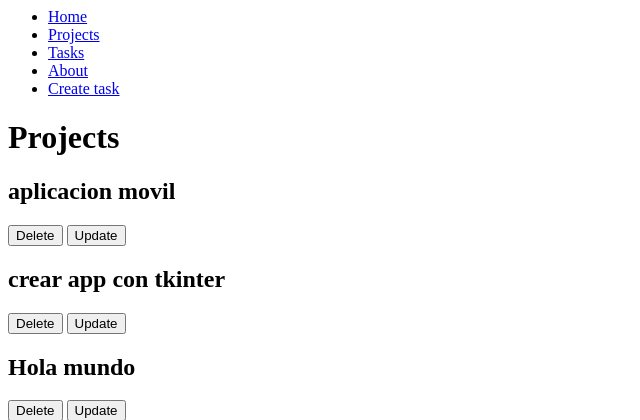
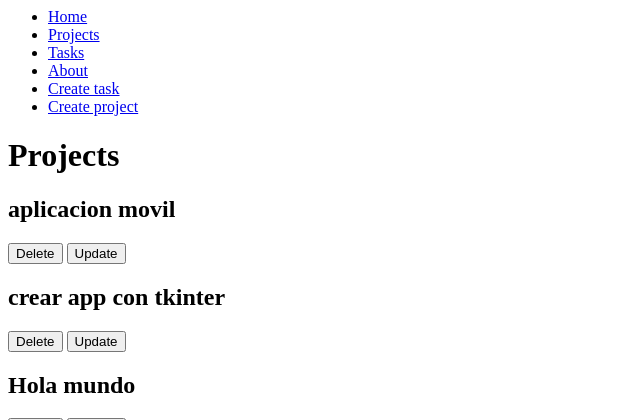
Before and after one commit to Hacedor2003/Proyecto-Django, a Django app: page /projects/ in a window 1280 px wide. Shown: the top 420 px of the page, without its empty margins (0-640 px from the left). Run offline with Django 4.2, Linux system fonts and the light colour scheme; data comes from the database, SQL or seed files in the repository; both versions use the stored data as it was after the commit.

Commit message:
Agregando alias para la nav y creando el form project

```diff
--- a/myapp/forms.py
+++ b/myapp/forms.py
@@ -3,3 +3,6 @@ from django import forms
 class CreateNewTask(forms.Form):
     title = forms.CharField(label="Titulo de tarea",max_length=200)
     description = forms.CharField(label="Descripcion de la tarea",widget=forms.Textarea)
+
+class CreateNewProject(forms.Form):
+    name = forms.CharField(label="Titulo del Proyecto",max_length=200)
--- a/myapp/templates/base.html
+++ b/myapp/templates/base.html
@@ -1,12 +1,12 @@
 <nav>
   <ul>
-    <li><a href="/">Home</a></li>
-    <li><a href="/projects">Projects</a></li>
-    <li><a href="/task">Tasks</a></li>
-    <li><a href="/about">About</a></li>
-    <li><a href="/create_task">Create task</a></li>
+    <li><a href="{% url 'index'%}">Home</a></li>
+    <li><a href="{% url 'projects'%}">Projects</a></li>
+    <li><a href="{% url 'tasks'%}">Tasks</a></li>
+    <li><a href="{% url 'about'%}">About</a></li>
+    <li><a href="{% url 'create_tasks'%}">Create task</a></li>
+    <li><a href="{% url 'create_project'%}">Create project</a></li>
   </ul>
 </nav>
 
-{% block content %}
-{% endblock  %}
+{% block content %} {% endblock %}
--- a/myapp/urls.py
+++ b/myapp/urls.py
@@ -2,9 +2,10 @@ from django.urls import path
 from . import views
 
 urlpatterns = [
-    path('',views.index),
-    path('about/',views.about),
-    path('projects/',views.projects),
-    path('task/',views.task),
-    path('create_task/',views.create_task),
+    path('', views.index, name="index"),
+    path('about/', views.about, name="about"),
+    path('projects/', views.projects, name="projects"),
+    path('task/', views.task, name="tasks"),
+    path('create_task/', views.create_task, name="create_tasks"),
+    path('create_project/', views.create_project, name="create_project"),
 ]
--- a/myapp/views.py
+++ b/myapp/views.py
@@ -1,38 +1,54 @@
-from .models import Project,Task
-from django.shortcuts import render , redirect
-from .forms import CreateNewTask
+from .models import Project, Task
+from django.shortcuts import render, redirect
+from .forms import CreateNewTask, CreateNewProject
+
 # Create your views here.
 
-#Para los html
+# Para los html
+
 
 def index(request):
     title = 'Welcome to Django Course !!!'
-    return render(request,'index.html', {
-        'title':title
+    return render(request, 'index.html', {
+        'title': title
     })
+
 
 def about(request):
     username = "Hacedor"
-    return render(request,'about.html' , {
-        "username":username
+    return render(request, 'about.html', {
+        "username": username
     })
 
+
 def projects(request):
-    #projects = list(Project.objects.values())
+    # projects = list(Project.objects.values())
     projects = Project.objects.all()
-    return render(request,'projects.html' , {
-        "projects":projects
+    return render(request, 'projects/projects.html', {
+        "projects": projects
     })
+
 
 def task(request):
     tasks = Task.objects.all()
-    return render(request,'task.html' , {
-        'tasks':tasks
+    return render(request, 'tasks/task.html', {
+        'tasks': tasks
     })
+
 
 def create_task(request):
     if request.method == 'GET':
-        return render(request,'create_task.html' , { 'form':CreateNewTask()})
+        return render(request, 'tasks/create_task.html', {'form': CreateNewTask()})
     else:
-        Task.objects.create(title=request.POST['title'], description = request.POST['description'], project_id = 2)
-        return redirect('/task')
+        Task.objects.create(
+            title=request.POST['title'], description=request.POST['description'], project_id=2)
+        return redirect('tasks')
+
+
+def create_project(request):
+    if request.method == 'GET':
+        return render(request, 'projects/create_proyect.html', {'form': CreateNewProject()})
+    else:
+        Project.objects.create(
+            name=request.POST['name'])
+        return redirect('projects')
```
Also changed, not shown: myapp/templates/projects/create_proyect.html (added, +10 -0 lines), db.sqlite3, myapp/templates/projects/projects.html (renamed from myapp/templates/projects.html), myapp/templates/tasks/create_task.html (renamed from myapp/templates/create_task.html), myapp/templates/tasks/task.html (renamed from myapp/templates/task.html).
